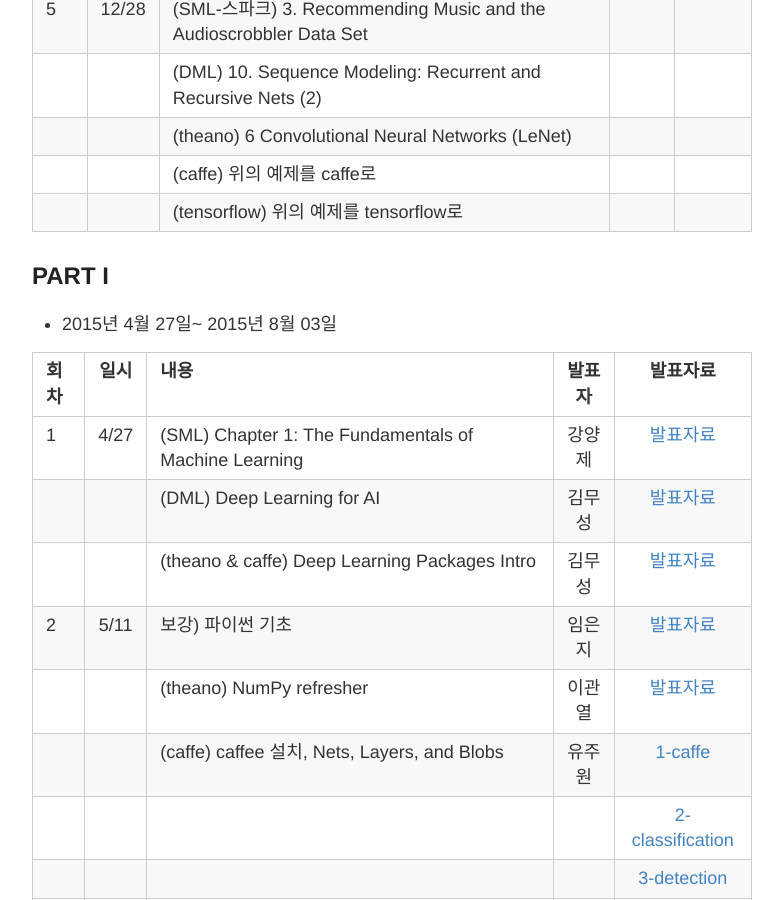
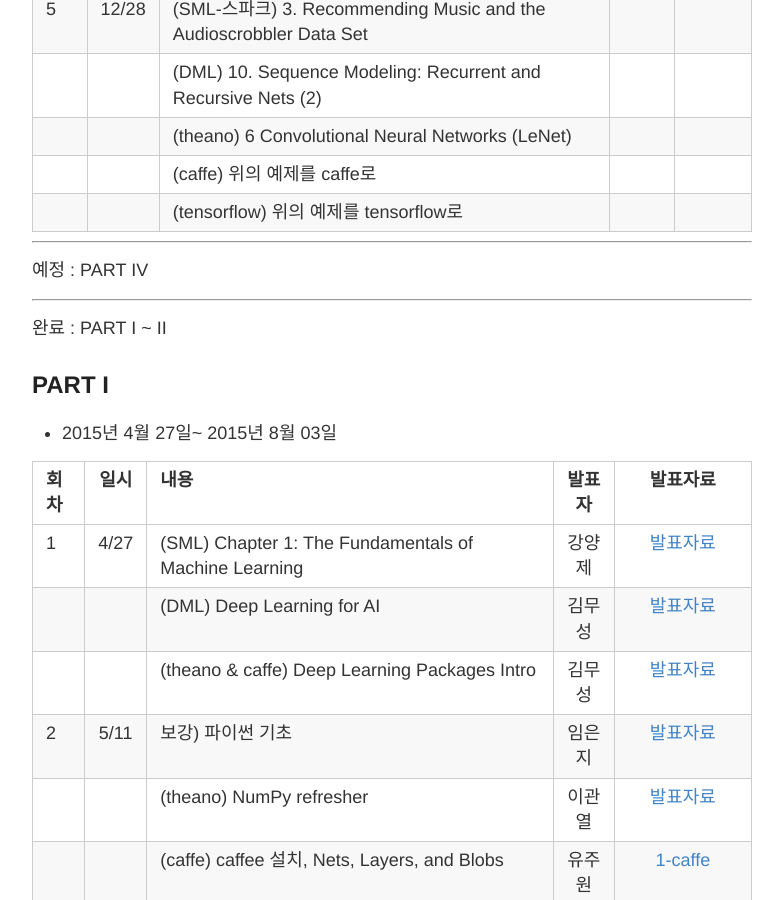
Before and after one commit to songorithm/ML, a Jekyll site: the page built from _posts/2015-12-1-SCHEDULE.md, in a window 1280 px wide and 900 px high, scrolled down 1219 px. Shown: the whole window, without its empty margins (248-1031 px from the left). Built offline with Jekyll 4.4.1, drawn with Linux system fonts in a browser that asks for light colours; Markdown is read by kramdown in place of the engine named in the settings.

Commit message:
Update 2015-12-1-SCHEDULE.md

```diff
--- a/_posts/2015-12-1-SCHEDULE.md
+++ b/_posts/2015-12-1-SCHEDULE.md
@@ -31,6 +31,15 @@ title: 스터디 일정 & 커리큘럼 & 발표자료
 |   |     | (theano) 6 Convolutional Neural Networks (LeNet)   |  |   |
 |   |     | (caffe) 위의 예제를 caffe로    |  |   |
 |   |     | (tensorflow) 위의 예제를 tensorflow로    |  |   |
+
+
+-----------
+
+예정 : PART IV
+
+-----------
+
+완료 : PART I ~ II
 
 ## PART I
 
```
